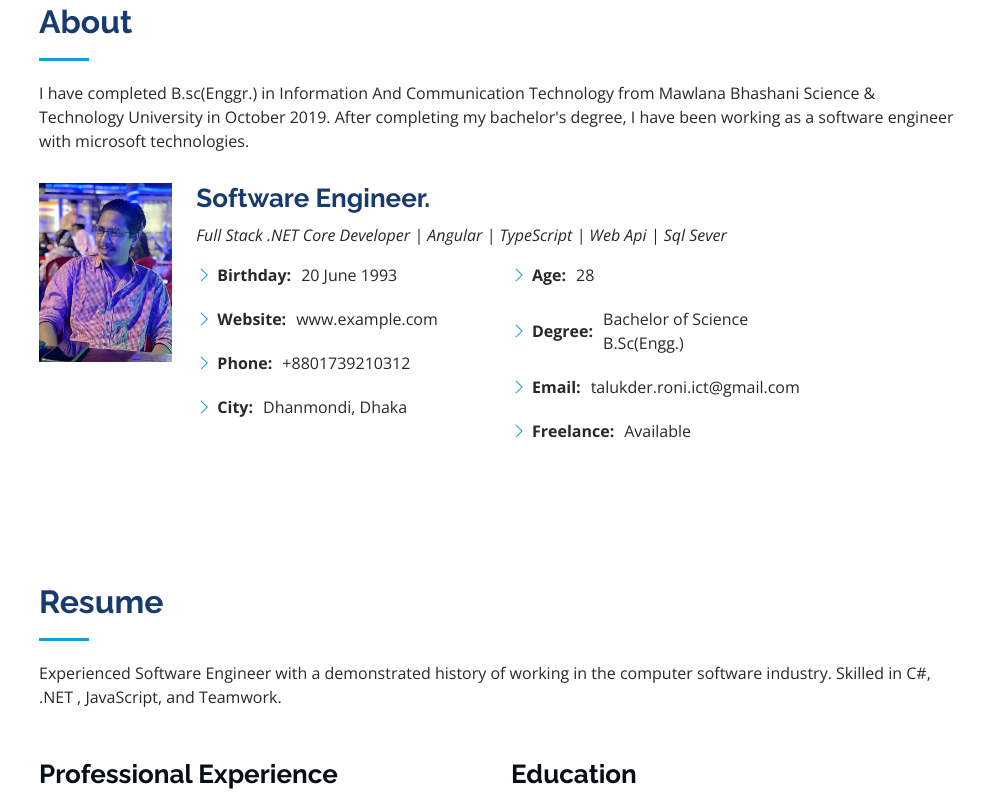
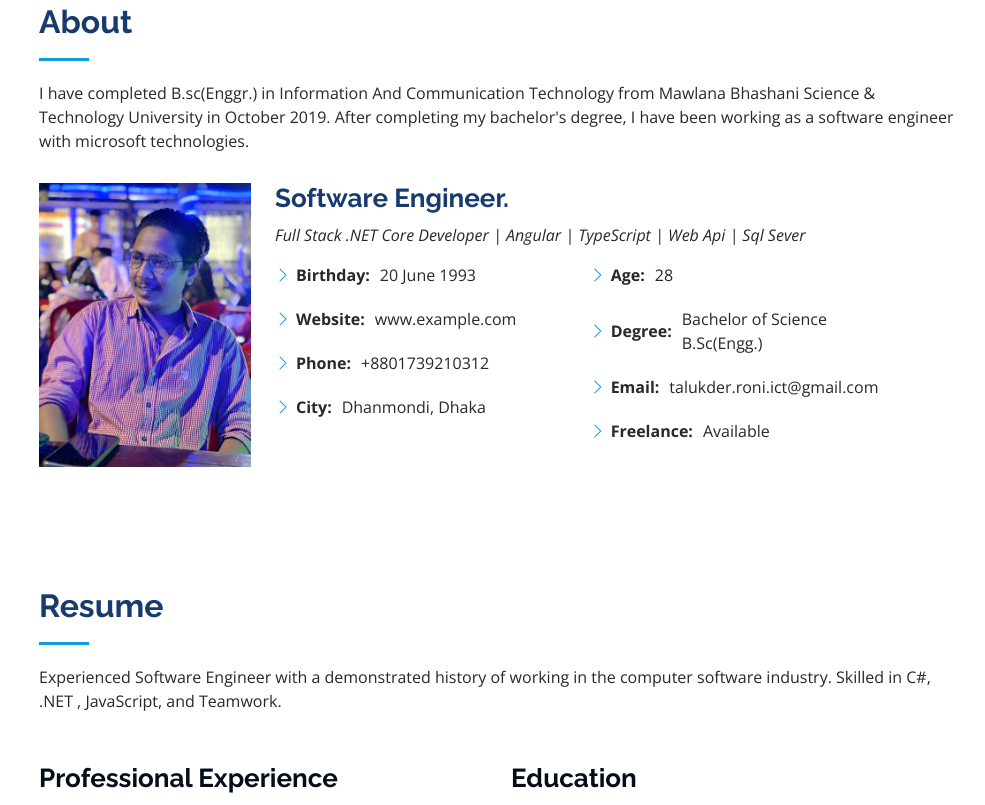
Before and after one commit to talukderroni13039/talukderroni13039.github.io, a plain HTML site: page index.html in a window 1280 px wide. Shown: the part 857-1662 px from the top of the page, without its empty margins (291-1276 px from the left). Drawn offline with nearby package versions, Linux system fonts and the light colour scheme.

Commit message:
no message

```diff
--- a/index.html
+++ b/index.html
@@ -143,7 +143,7 @@
           </div>
 
           <div class="row">
-            <div class="col-lg-2" data-aos="fade-right">
+            <div class="col-lg-3" data-aos="fade-right">
               <img src="assets/img/TalukderPansi.jpg" class="img-fluid" alt="" />
             </div>
             <div class="col-lg-8 pt-4 pt-lg-0 content" data-aos="fade-left">
```
